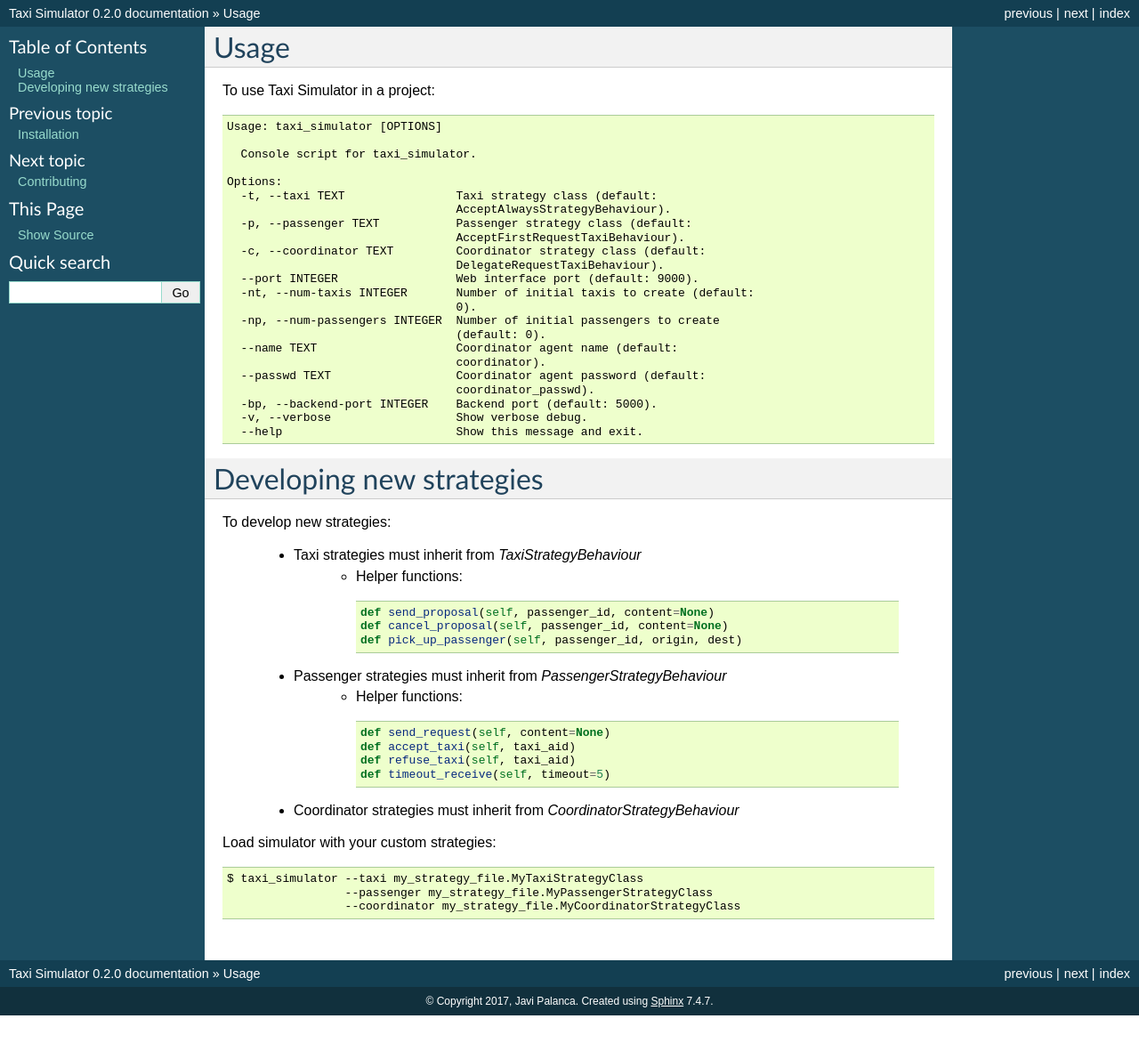
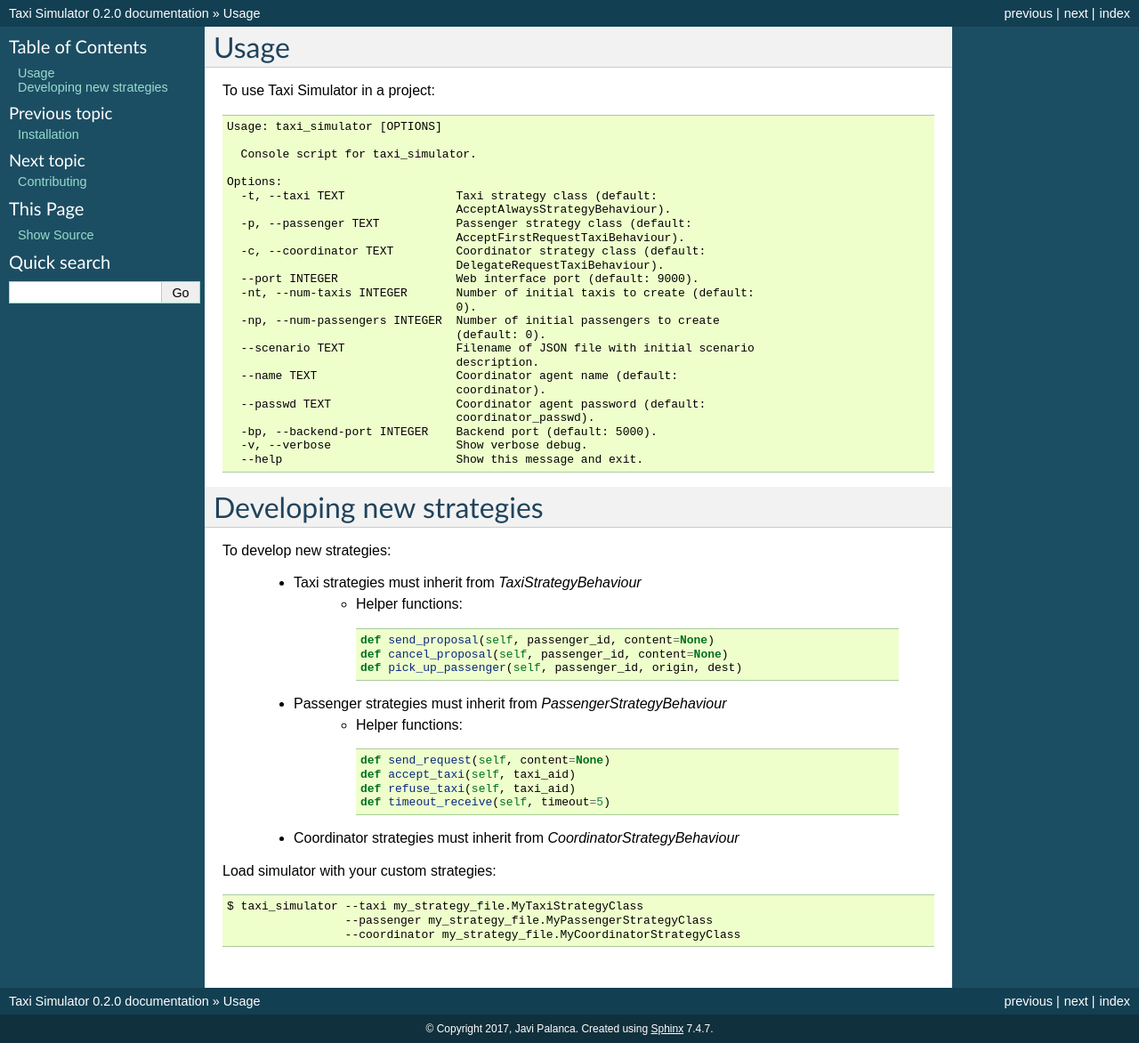
Before and after one commit to javipalanca/simfleet, a Sphinx documentation site: the page built from docs/usage.rst, in a window 1280 px wide. Shown: the whole page at 89% size. Built offline with Sphinx 7.4.7, drawn with Linux system fonts in a browser that asks for light colours; pages that are not in the unit, such as notebooks, are missing from menus; before the commit the page ends 1141 px from its top, so only the background shows below that.

Commit message:
doc updated.

```diff
--- a/docs/usage.rst
+++ b/docs/usage.rst
@@ -20,6 +20,8 @@
                                      0).
       -np, --num-passengers INTEGER  Number of initial passengers to create
                                      (default: 0).
+      --scenario TEXT                Filename of JSON file with initial scenario
+                                     description.
       --name TEXT                    Coordinator agent name (default:
                                      coordinator).
       --passwd TEXT                  Coordinator agent password (default:
```
